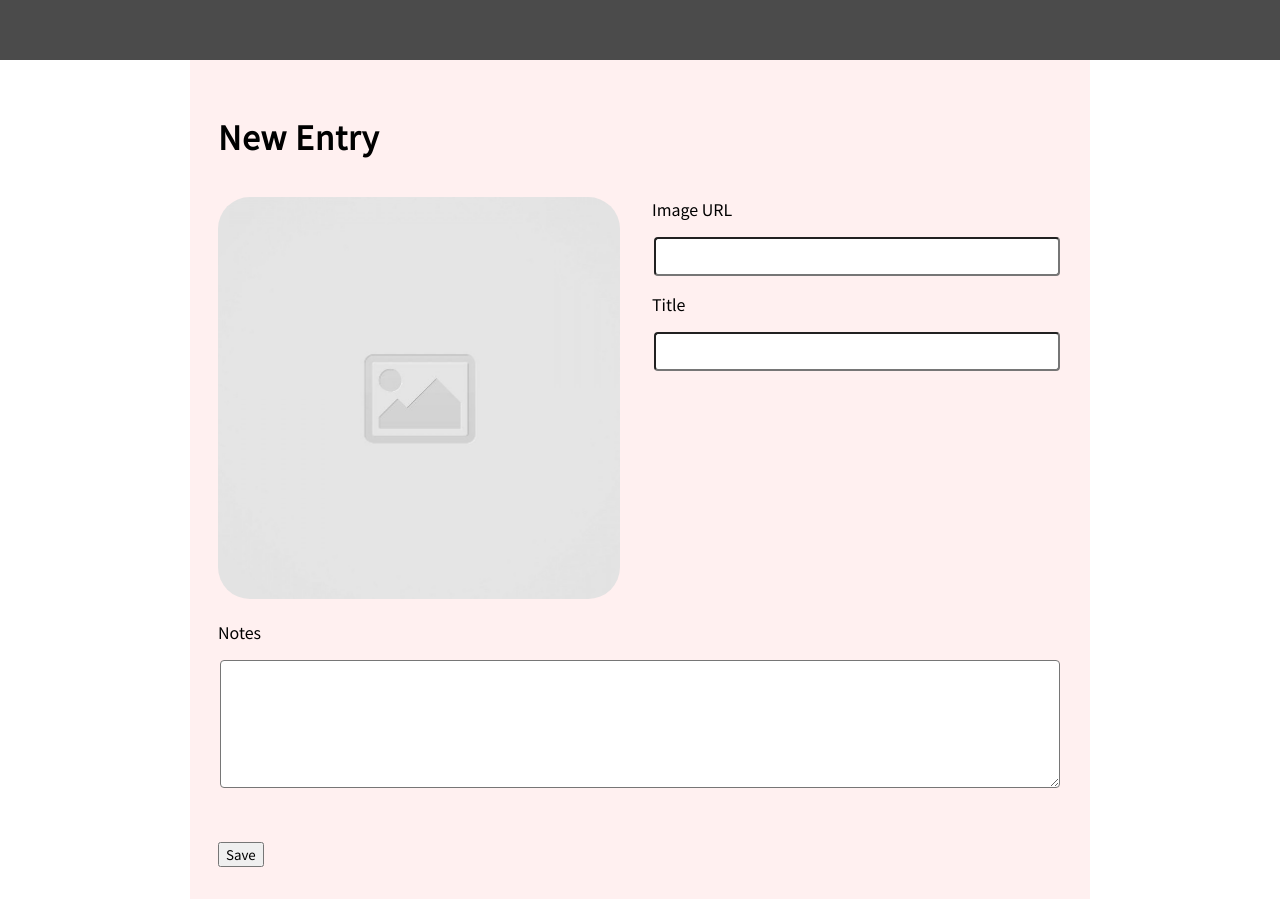
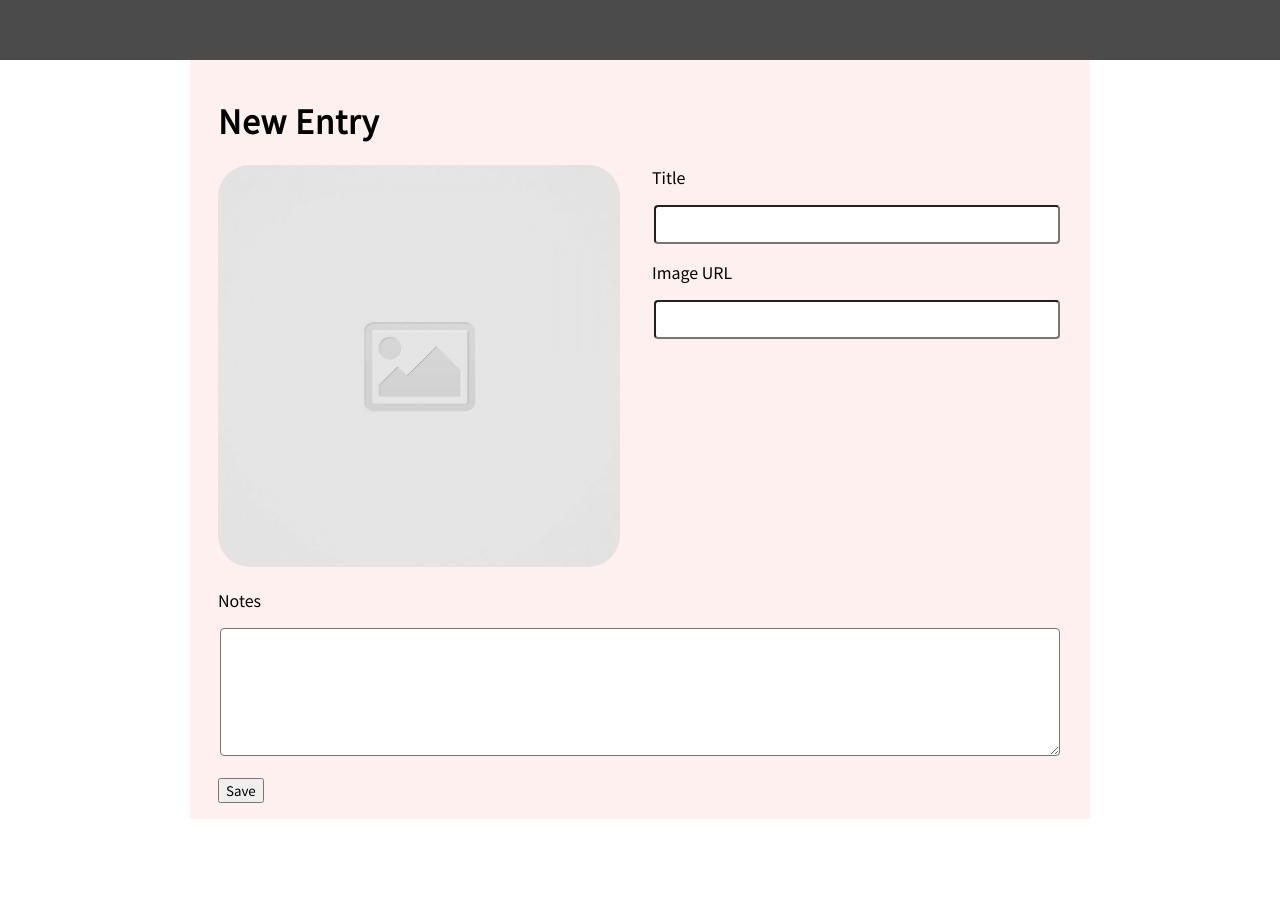
Before and after one commit to ErikModica/code-journal, a website: page index.html in a window 1280 px wide. Both pictures are taken after typing "Sample", "Sample", "Sample" into the empty fields and a click on the button "Save". After the commit the page ends 819 px from the top, so only its background shows below. Drawn offline with Linux system fonts and the light colour scheme.

Commit message:
cleaned up code and made sure everything is spick and span. no errors run into

```diff
--- a/css/styles.css
+++ b/css/styles.css
@@ -4,7 +4,6 @@
 
 header {
   background-color: rgb(75, 75, 75);
-  color: white;
   height: 60px;
 }
 
@@ -31,11 +30,7 @@ textarea {
 .entry-image {
   border-radius: 2rem;
   width: 98%;
-}
-
-.column-full {
-  padding-top: 1rem;
-  padding-bottom: 1rem;
+  margin-bottom: 1rem;
 }
 
 .input-div {
--- a/index.html
+++ b/index.html
@@ -36,13 +36,13 @@
               <img class="entry-image" src="images/placeholder-image-square.jpg">
             </div>
             <div class="column-half">
+              <label for="title">Title</label>
+              <div class="input-div">
+                <input type="title" name="title" required>
+              </div>
               <label for="image-url">Image URL</label>
               <div class="input-div">
                 <input class="img-url-input" type="image-url" name="imageUrl" required>
-              </div>
-              <label for="title">Title</label>
-              <div class="input-div">
-                <input type="title" name="title" required>
               </div>
             </div>
           </div>
--- a/js/main.js
+++ b/js/main.js
@@ -13,8 +13,8 @@ $imgURL.addEventListener('input', function (event) {
 $entryForm.addEventListener('submit', function (event) {
   event.preventDefault();
 
+  entryFormInfo[$entryForm.elements.title.name] = $entryForm.elements.title.value;
   entryFormInfo[$entryForm.elements.imageUrl.name] = $entryForm.elements.imageUrl.value;
-  entryFormInfo[$entryForm.elements.title.name] = $entryForm.elements.title.value;
   entryFormInfo[$entryForm.elements.notes.name] = $entryForm.elements.notes.value;
   entryFormInfo.nextEntryId = data.nextEntryId;
   data.nextEntryId += 1;
@@ -23,8 +23,8 @@ $entryForm.addEventListener('submit', function (event) {
 
   $image.setAttribute('src', 'images/placeholder-image-square.jpg');
 
+  $entryForm.elements.title.value = null;
   $entryForm.elements.imageUrl.value = null;
-  $entryForm.elements.title.value = null;
   $entryForm.elements.notes.value = null;
 });
 
```
